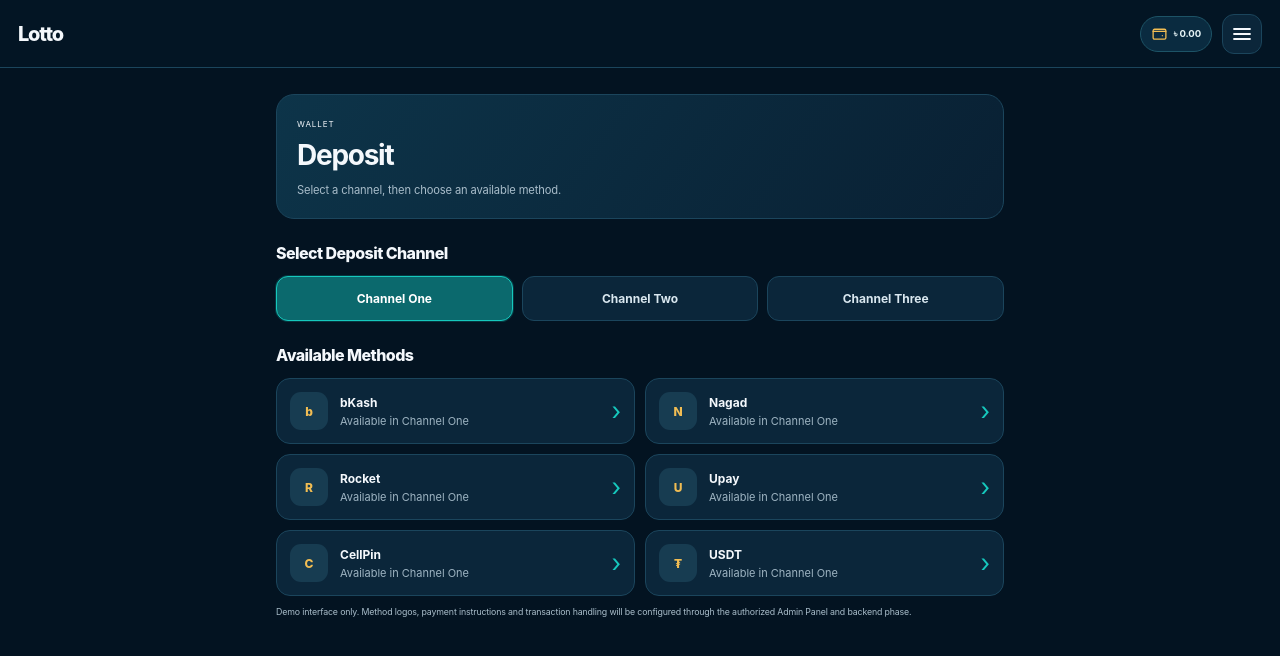
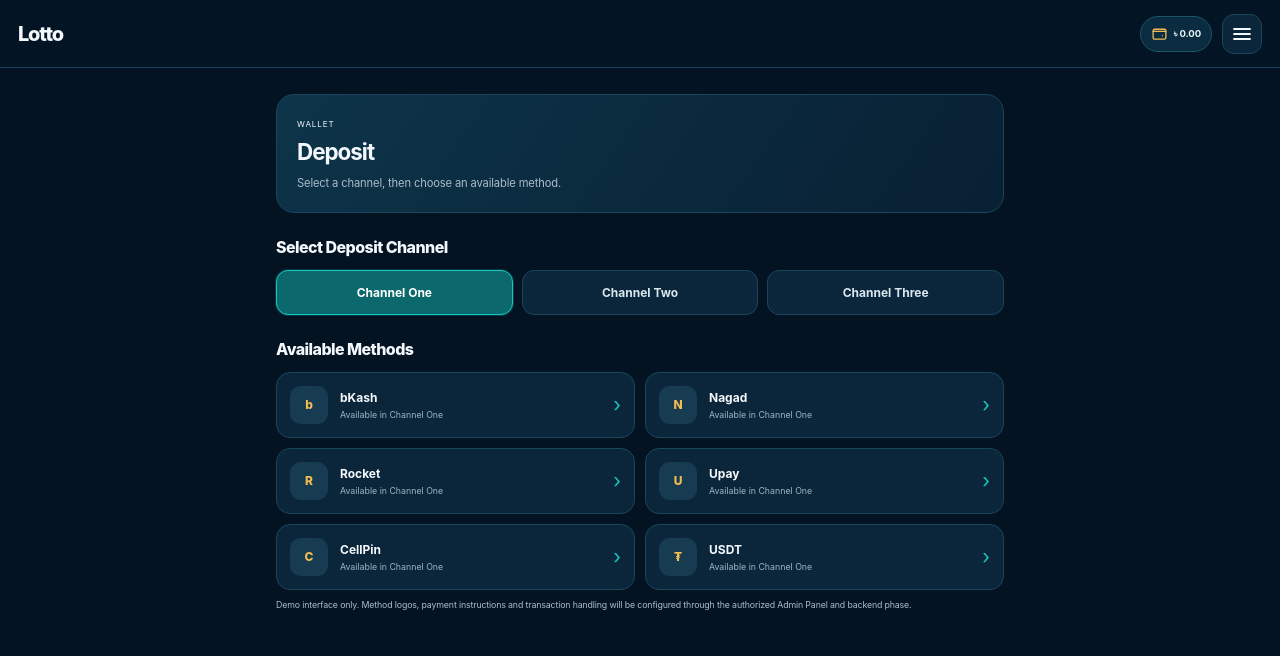
Before and after one commit to rasedulinfinix100-afk/platform, a Next.js app: page /Client/Wallets/Deposit in a window 1280 px wide. Shown: the top 656 px of the page. Built offline with nearby package versions, Linux system fonts and the light colour scheme.

Commit message:
Reduce all declared typography sizes by 20 percent: app/Client/Wallets/Deposit/deposit.css

```diff
--- a/app/Client/Wallets/Deposit/deposit.css
+++ b/app/Client/Wallets/Deposit/deposit.css
@@ -1 +1 @@
-.deposit-heading{padding:20px;border:1px solid #1b455c;border-radius:18px;background:linear-gradient(125deg,#0d3449,#092033)}.deposit-heading h1{margin:9px 0;font-size:28px}.deposit-heading p{color:#a9bdca;margin:0}.channel-list{display:grid;grid-template-columns:repeat(3,minmax(0,1fr));gap:9px}.channel{min-height:45px;border:1px solid #1b455c;border-radius:12px;background:#0b263a;color:#d9e7ef;font-weight:700}.channel.active{border-color:#16c8bd;background:#0b696d;color:white;box-shadow:0 0 0 1px #16c8bd33}.deposit-method-grid{display:grid;gap:10px}.deposit-method{display:flex;align-items:center;gap:12px;width:100%;padding:13px;border:1px solid #1b455c;border-radius:14px;background:#0b263a;color:#f4f8fc;text-align:left}.deposit-method>span:nth-child(2){display:grid;gap:4px;flex:1}.deposit-method small{font-size:11px;color:#9eb4c2}.method-arrow{font-size:25px;color:#16c8bd}@media(min-width:520px){.deposit-method-grid{grid-template-columns:repeat(2,minmax(0,1fr))}}
+.deposit-heading{padding:20px;border:1px solid #1b455c;border-radius:18px;background:linear-gradient(125deg,#0d3449,#092033)}.deposit-heading h1{margin:9px 0;font-size:22.4px}.deposit-heading p{color:#a9bdca;margin:0}.channel-list{display:grid;grid-template-columns:repeat(3,minmax(0,1fr));gap:9px}.channel{min-height:45px;border:1px solid #1b455c;border-radius:12px;background:#0b263a;color:#d9e7ef;font-weight:700}.channel.active{border-color:#16c8bd;background:#0b696d;color:white;box-shadow:0 0 0 1px #16c8bd33}.deposit-method-grid{display:grid;gap:10px}.deposit-method{display:flex;align-items:center;gap:12px;width:100%;padding:13px;border:1px solid #1b455c;border-radius:14px;background:#0b263a;color:#f4f8fc;text-align:left}.deposit-method>span:nth-child(2){display:grid;gap:4px;flex:1}.deposit-method small{font-size:8.8px;color:#9eb4c2}.method-arrow{font-size:20px;color:#16c8bd}@media(min-width:520px){.deposit-method-grid{grid-template-columns:repeat(2,minmax(0,1fr))}}
```
